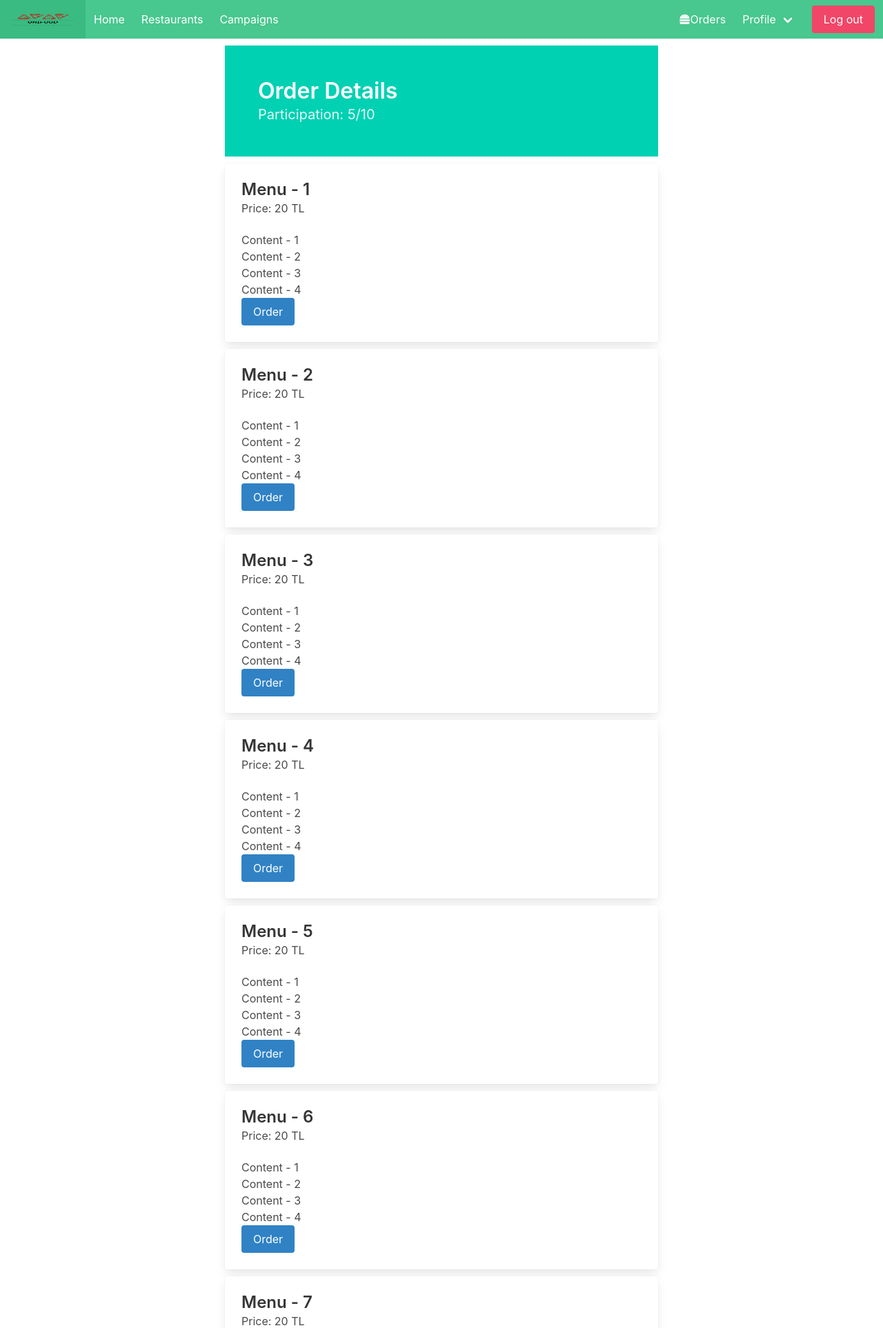
After one commit to basardemir/Co-Food, a Flask app: page /wait-room in a window 1280 px wide. The commit adds this page. Shown: the top 1926 px of the page at 69% size. Run offline with Flask 2, Linux system fonts and the light colour scheme; some libraries are stand-ins or nearby versions.

Commit message:
Order waiting room page initialized.

```diff
--- a/app.py
+++ b/app.py
@@ -28,5 +28,11 @@ def restaurant():
 @app.route('/campaigns')
 def campaigns():
     return render_template("campaigns.html")
+
+@app.route('/wait-room')
+def wait_room():
+    return render_template("wait_room.html")
+
+
 if __name__ == '__main__':
     app.run()
--- a/templates/layout.html
+++ b/templates/layout.html
@@ -36,7 +36,7 @@
         </div>
 
         <div class="navbar-end">
-            <a class="navbar-item">
+            <a class="navbar-item" href="/wait-room">
                 <i class="fas fa-hamburger"></i>Orders
             </a>
             <div class="navbar-item has-dropdown is-hoverable">
--- /dev/null
+++ b/templates/wait_room.html
@@ -0,0 +1,43 @@
+{% extends "layout.html" %}
+{% block title %}Home{% endblock %}
+{% block content %}
+
+{% endblock %}
+{% block left_area %}
+{% endblock %}
+{% block middle %}
+    <section class="hero is-primary">
+        <div class="hero-body">
+            <div class="container">
+                <h1 class="title">
+                    Order Details
+                </h1>
+                <h2 class="subtitle">
+                    Participation: 5/10
+                </h2>
+            </div>
+        </div>
+    </section>
+    {% for i in range(1,10) %}
+        <div class="card">
+            <div class="card-content">
+                <div class="media">
+                    <div class="media-content">
+                        <p class="title is-4">Menu - {{ i }}</p>
+                        <p class="subtitle is-6">Price: 20 TL</p>
+                        <ul>
+                            {% for i in range(1,5) %}
+                                <li>Content - {{ i }}</li>
+                            {% endfor %}
+                        </ul>
+                        <button class="button is-info is-active">Order</button>
+                    </div>
+                </div>
+            </div>
+        </div>
+
+    {% endfor %}
+
+{% endblock %}
+{% block right_area %}
+{% endblock %}
```
